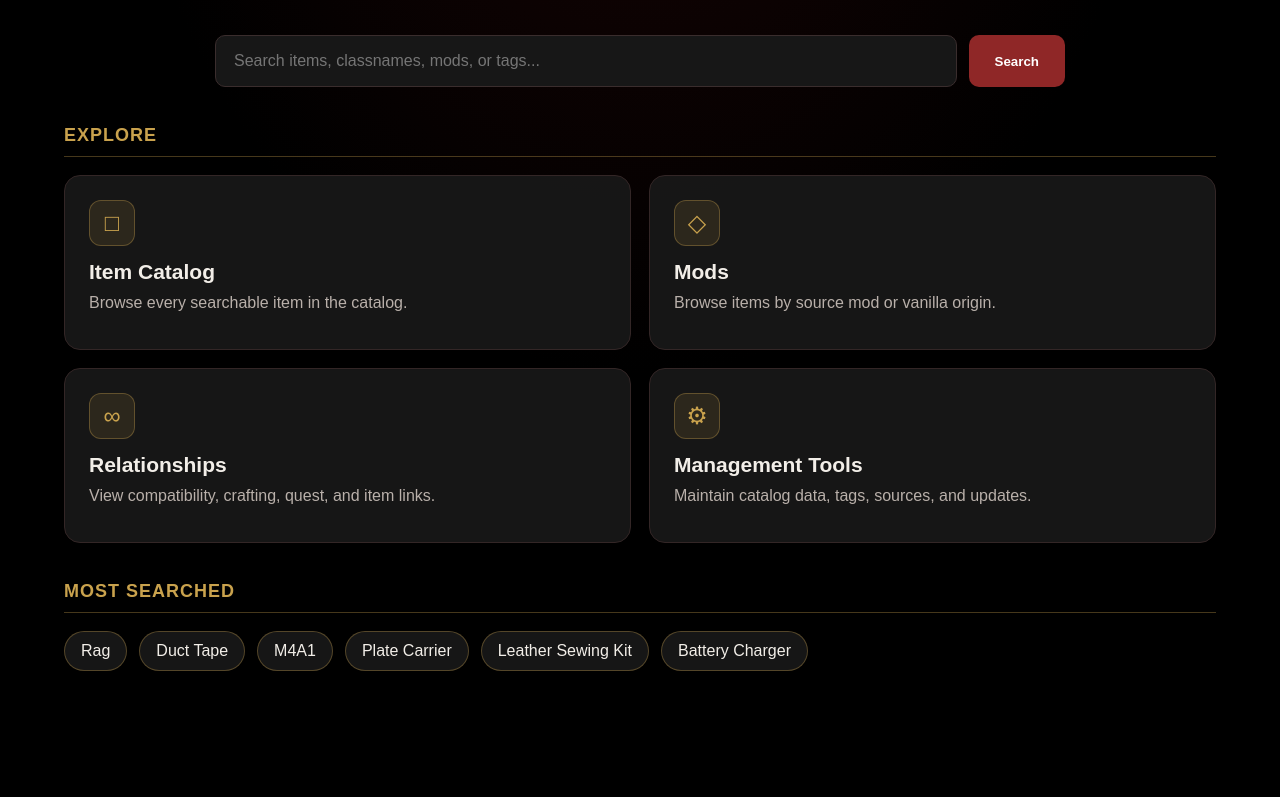
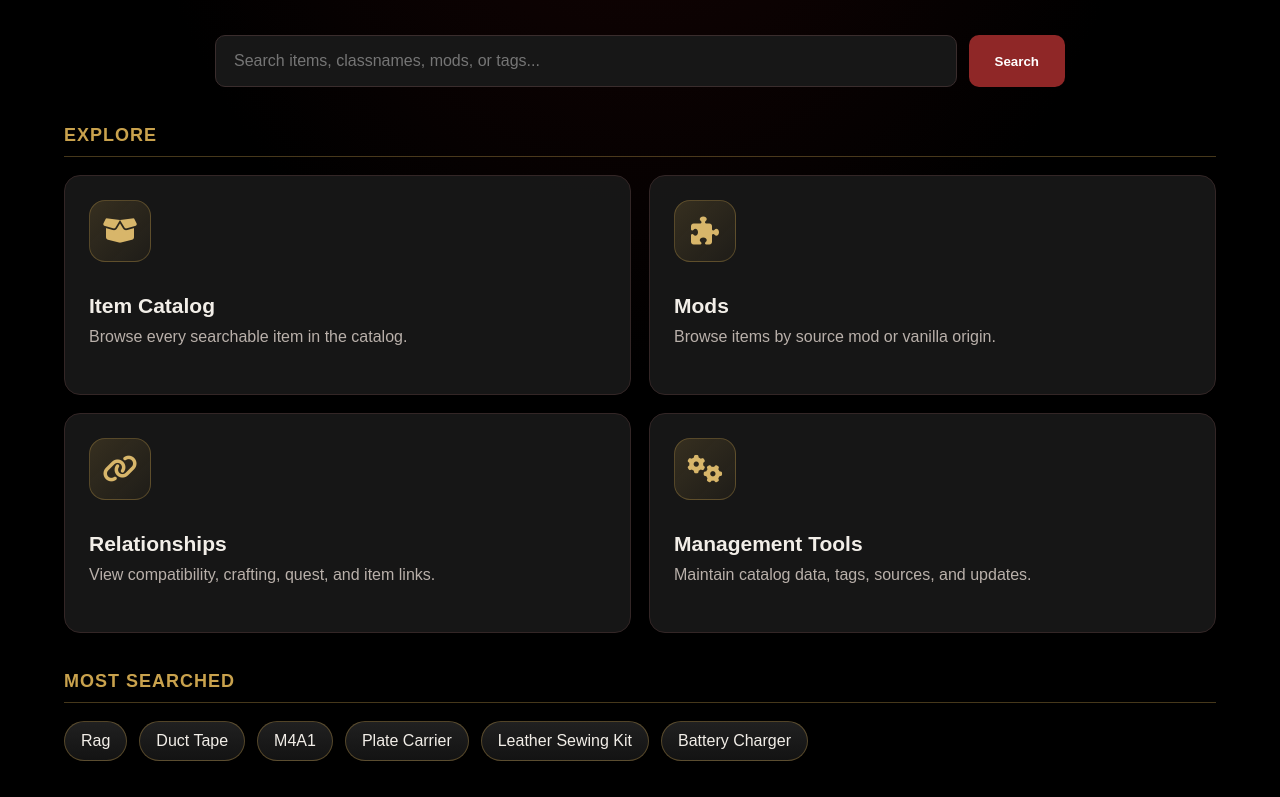
Before and after one commit to amylouinflorida/DZRP-Item-Catalog, a Flask app: page / in a window 1280 px wide. Shown: the part 387-1184 px from the top of the page. Before the commit the page ends 1058 px from the top, so only its background shows below. Run offline with Flask 3, Linux system fonts and the light colour scheme.

Commit message:
home update

```diff
--- a/static/css/style.css
+++ b/static/css/style.css
@@ -85,7 +85,7 @@
     border-radius: 16px;
     padding: 24px;
     text-align: left;
-    min-height: 175px;
+    min-height:220px;
     transition: transform 0.15s ease, border-color 0.15s ease, background 0.15s ease;
 }
 
@@ -255,7 +255,12 @@
 .pill-row a {
     color: #f2eee8;
     text-decoration: none;
-    background: rgba(24, 24, 24, 0.92);
+   background:
+linear-gradient(
+    180deg,
+    rgba(34,34,34,.95),
+    rgba(20,20,20,.96)
+);
     border: 1px solid rgba(201, 162, 77, 0.35);
     border-radius: 999px;
     padding: 10px 16px;
@@ -285,23 +290,41 @@
     transition: opacity 0.18s ease;
 }
 
-.dash-card:hover::before {
-    opacity: 1;
-}
+.dash-card span {
+    width: 62px;
+    height: 62px;
 
-.dash-card span {
     display: inline-flex;
     align-items: center;
     justify-content: center;
-    width: 46px;
-    height: 46px;
-    border-radius: 12px;
-    background: rgba(201, 162, 77, 0.12);
-    border: 1px solid rgba(201, 162, 77, 0.35);
-    color: #c9a24d;
-    font-size: 24px;
+
+    border-radius: 16px;
+
+    background: linear-gradient(
+        135deg,
+        rgba(201,162,77,.18),
+        rgba(201,162,77,.05)
+    );
+
+    border: 1px solid rgba(201,162,77,.30);
+
+    color: #d8b66a;
+
+    font-size: 28px;
+
+    margin-bottom: 18px;
+
+    transition: .18s ease;
 }
 
-.dash-card:hover {
-    box-shadow: 0 0 28px rgba(201, 162, 77, 0.12);
+.dash-card:hover span {
+    transform: scale(1.08);
+
+    background: linear-gradient(
+        135deg,
+        rgba(201,162,77,.30),
+        rgba(201,162,77,.10)
+    );
+
+    color: #f3d58a;
 }
--- a/templates/home.html
+++ b/templates/home.html
@@ -18,25 +18,24 @@
 
         <div class="dashboard-grid">
            <a class="dash-card" href="/catalog">
-                <span>□</span>
+    <span><i class="fa-solid fa-box-open"></i></span>
     <h2>Item Catalog</h2>
     <p>Browse every searchable item in the catalog.</p>
 </a>
 
           <a class="dash-card" href="/mods">
-                <span>◇</span>
+    <span><i class="fa-solid fa-puzzle-piece"></i></span>
     <h2>Mods</h2>
     <p>Browse items by source mod or vanilla origin.</p>
 </a>
-
           <a class="dash-card" href="/relationships">
-                <span>∞</span>
+    <span><i class="fa-solid fa-link"></i></span>
     <h2>Relationships</h2>
     <p>View compatibility, crafting, quest, and item links.</p>
 </a>
 
            <a class="dash-card" href="/management">
-                <span>⚙</span>
+    <span><i class="fa-solid fa-gears"></i></span>
     <h2>Management Tools</h2>
     <p>Maintain catalog data, tags, sources, and updates.</p>
 </a>
```
Lines whose indentation alone changed are shown as unchanged.
